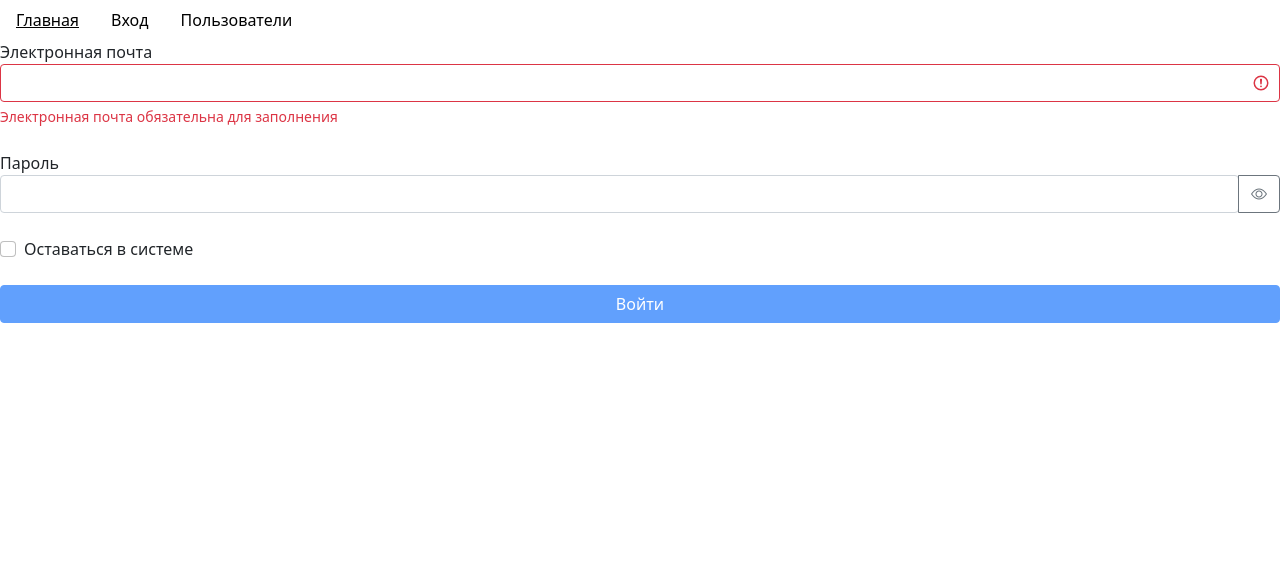
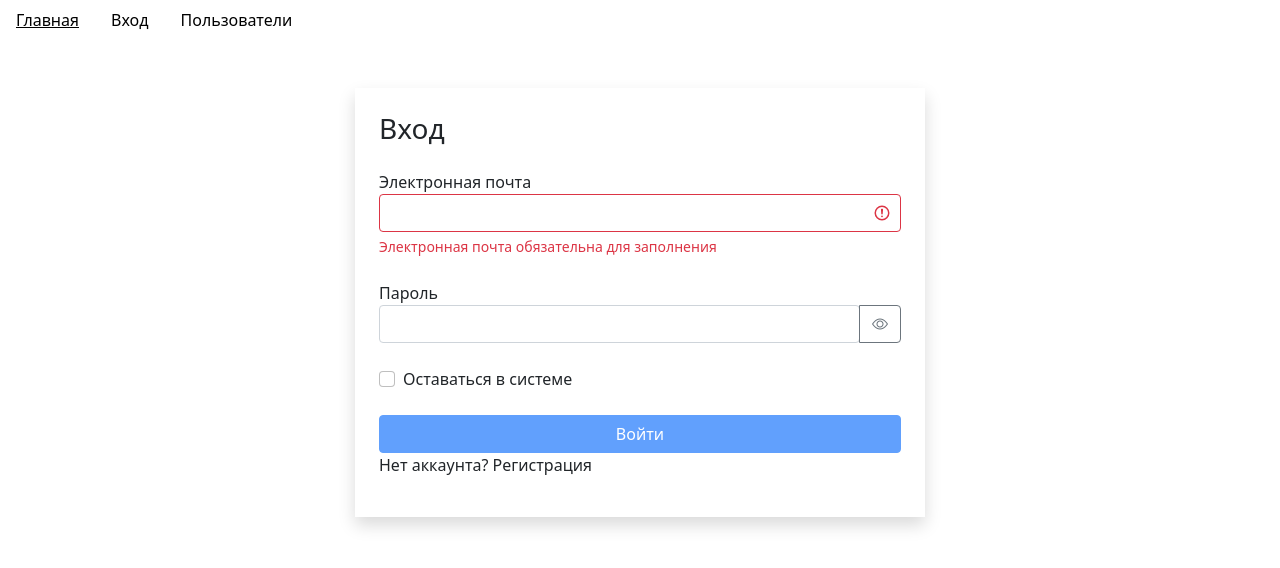
Before and after one commit to ValeryiaSharova/JJFD, a React (Create React App) app: page /login/1 in a window 1280 px wide. Shown: the top 568 px of the page. Built offline with nearby package versions, Linux system fonts and the light colour scheme.

Commit message:
Code refactoring: login page changed.

```diff
--- a/src/pages/loginPage/login.jsx
+++ b/src/pages/loginPage/login.jsx
@@ -1,8 +1,46 @@
-import React from 'react';
+/* eslint-disable jsx-a11y/interactive-supports-focus */
+import React, { useState } from 'react';
+import { useParams } from 'react-router-dom';
 import LoginForm from './components/loginForm';
+import RegisterForm from './components/registerForm';
 
 const Login = () => {
-  return <LoginForm />;
+  const { type } = useParams();
+  const [formType, setFormType] = useState(type === 'register' ? type : 'login');
+  const toggleFormType = () => {
+    setFormType(prevState => (prevState === 'register' ? 'login' : 'register'));
+  };
+  return (
+    <div className="container mt-5">
+      <div className="row">
+        <div className="col-md-6 offset-md-3 shadow p-4">
+          {formType === 'register' ? (
+            <>
+              <h3 className="mb-4">Регистрация</h3>
+              <RegisterForm />
+              <p>
+                Уже есть аккаунт?{' '}
+                <a role="button" onClick={toggleFormType}>
+                  Вход
+                </a>
+              </p>
+            </>
+          ) : (
+            <>
+              <h3 className="mb-4">Вход</h3>
+              <LoginForm />
+              <p>
+                Нет аккаунта?{' '}
+                <a role="button" onClick={toggleFormType}>
+                  Регистрация
+                </a>
+              </p>
+            </>
+          )}
+        </div>
+      </div>
+    </div>
+  );
 };
 
 export default Login;
```
